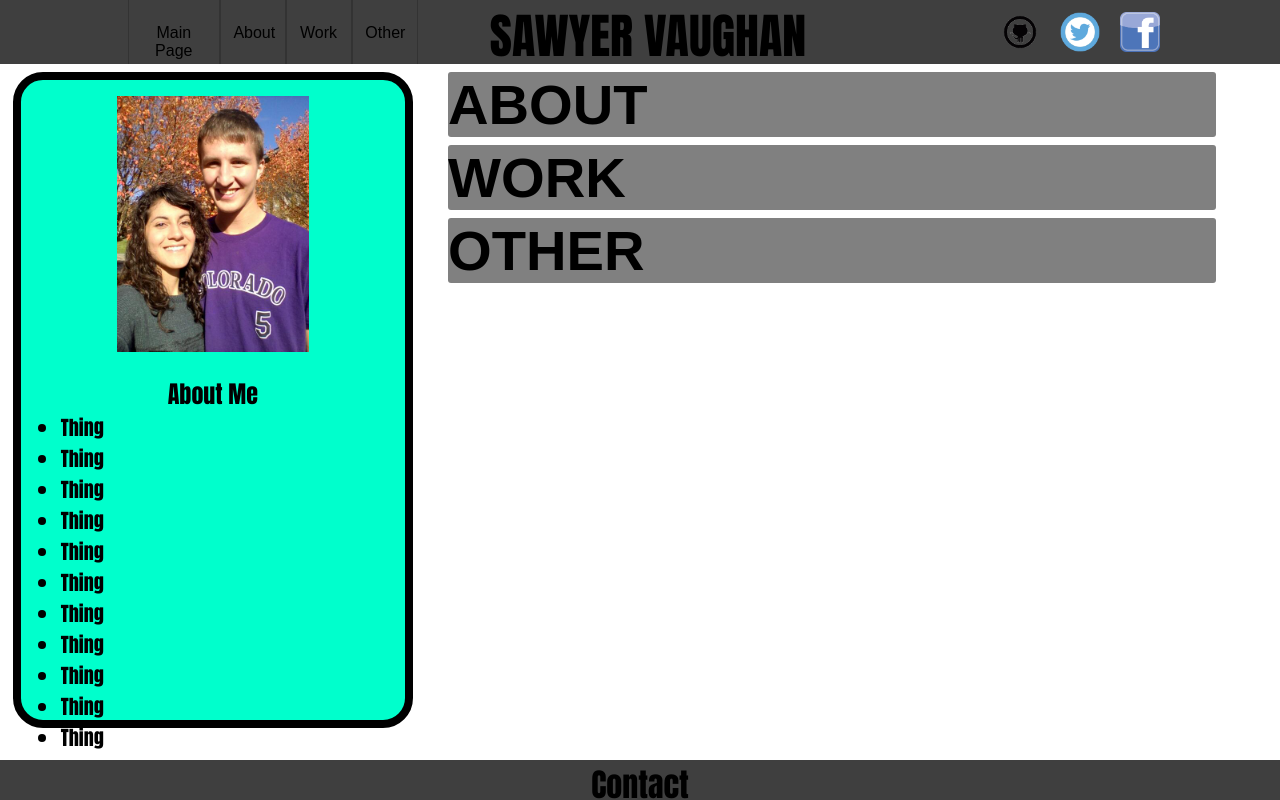
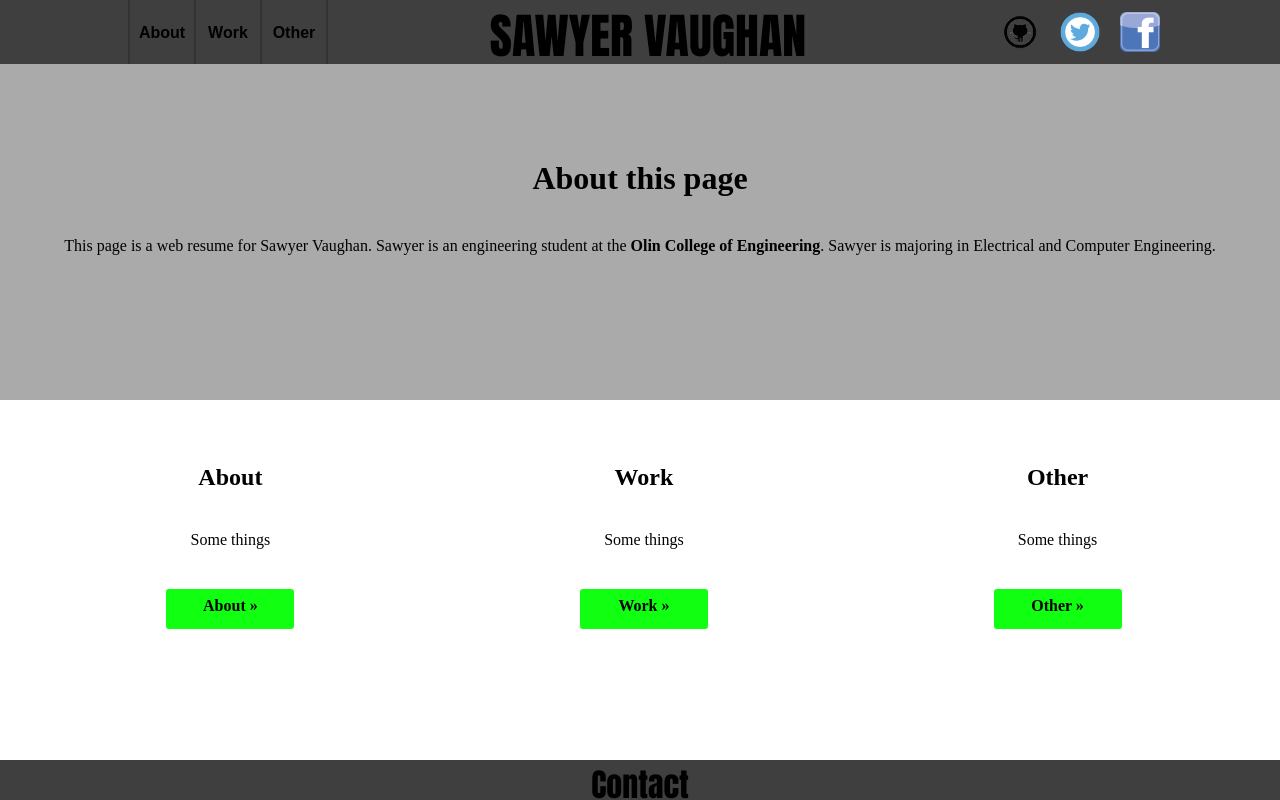
Before and after one commit to runnersaw/runnersaw.github.io, a PHP site: page / in a window 1280 px wide. Run offline with PHP 8.4, Linux system fonts and the light colour scheme; some libraries are stand-ins or nearby versions.

Commit message:
Lots of formatting changes

```diff
--- a/index.html
+++ b/index.html
@@ -9,8 +9,7 @@
 <body>
 	<div id="container">
 		<div id="header">
-			<div id='mainpage' class='navbar'><a href="index.html" class='navbar-link'>Main Page</a></div>
-			<div id='about' class='navbar'><a href="about.html" class='navbar-link'>About</a></div>
+			<div id='about' class='navbar'><a href="index.html" class='navbar-link'>About</a></div>
 			<div id='work' class='navbar'><a href="work.html" class='navbar-link'>Work</a></div>
 			<div id='other' class='navbar'><a href="other.html" class='navbar-link'>Other</a></div>
 			<div id='title'>SAWYER VAUGHAN</div>
@@ -24,43 +23,50 @@
 				<img id="github" src="github.png"/>
 			</a>
 		</div>
-		<div id="sidebar">
-			<img id="pic" src="OlinF2013.jpg"/>
-			<p>About Me</p>
-			<ul>
-				<li>Thing</li>
-				<li>Thing</li>
-				<li>Thing</li>
-				<li>Thing</li>
-				<li>Thing</li>
-				<li>Thing</li>
-				<li>Thing</li>
-				<li>Thing</li>
-				<li id="Thing">Thing</li>
-				<li id="thing2">Thing</li>
-				<li>Thing</li>
-			</ul>
+		<div id='top'>
+			<div id='top-title'>
+				<h1 style='text-align:center;'>About this page</h1>
+			</div>
+			<div id='top-text'>
+				<p style='text-align:center;'>This page is a web resume for Sawyer Vaughan. Sawyer is an engineering student at the <a href="http://www.olin.edu" target="_blank">Olin College of Engineering</a>. Sawyer is majoring in Electrical and Computer Engineering. </p>
+			</div>
+		</div>
+		<div id='bottom'>
+			<div class='bottom'>
+				<div class='bottom-title'>
+					<h2 style="text-align:center">About</h2>
+				</div>
+				<div class='bottom-text'>
+					<p style='text-align:center'>Some things</p>
+				</div>
+				<div class='bottom-botton'>
+					<a href="about.html"style='text-align:center'>About &#187</a>
+				</div>
+			</div>
+			<div class='bottom'>
+				<div class='bottom-title'>
+					<h2 style="text-align:center">Work</h2>
+				</div>
+				<div class='bottom-text'>
+					<p style='text-align:center'>Some things</p>
+				</div>
+				<div class='bottom-botton'>
+					<a href="work.html"style='text-align:center'>Work &#187</a>
+				</div>
+			</div>
+			<div class='bottom'>
+				<div class='bottom-title'>
+					<h2 style="text-align:center">Other</h2>
+				</div>
+				<div class='bottom-text'>
+					<p style='text-align:center'>Some things</p>
+				</div>
+				<div class='bottom-botton'>
+					<a href="other.html"style='text-align:center'>Other &#187</a>
+				</div>
+			</div>
 		</div>
 		<div id="footer">Contact</div>
-		<div id="right">
-			<h3 class="accordion">ABOUT</h3>
-            <div>
-                <p class="accordioninside">I'm the first section!</p>
-            </div>
-            <h3 class="accordion">WORK</h3>
-            <div>
-                <p class="accordioninside">
-                	<video width ="427" height ="240" controls>
-                		<source src="carl.mp4" type="video/mp4">
-                	Your browser does not support video.
-                	</video>
-                </p>
-            </div>
-            <h3 class="accordion">OTHER</h3>
-            <div>
-                <p class="accordioninside">I'm the 3 section!</p>
-            </div>
-		</div>
 	</div>
 <script type="text/javascript" src="script.js"></script>
 </body>
--- a/other.html
+++ b/other.html
@@ -9,8 +9,7 @@
 <body>
 	<div id="container">
 		<div id="header">
-			<div id='mainpage' class='navbar'><a href="index.html" class='navbar-link'>Main Page</a></div>
-			<div id='about' class='navbar'><a href="about.html" class='navbar-link'>About</a></div>
+			<div id='about' class='navbar'><a href="index.html" class='navbar-link'>About</a></div>
 			<div id='work' class='navbar'><a href="work.html" class='navbar-link'>Work</a></div>
 			<div id='other' class='navbar'><a href="other.html" class='navbar-link'>Other</a></div>
 			<div id='title'>SAWYER VAUGHAN</div>
@@ -26,6 +25,7 @@
 		</div>
 
 
+		<div id="footer">Contact</div>
 <script type="text/javascript" src="script.js"></script>
 </body>
 </html>
--- a/resume.css
+++ b/resume.css
@@ -18,7 +18,7 @@ z-index:100;
 }
 
 #title {
-	width:36vw;
+	width:50vw;
 	position:relative;
 	top:0;
 	margin-left: 0;
@@ -27,13 +27,8 @@ z-index:100;
 	text-align: center;
 }
 
-#mainpage {
+#about {
 	margin-left: 10vw;
-	width:5vw;
-	text-align: center;
-}
-
-#about {
 	width:3vw;
 	text-align: center;
 }
@@ -46,14 +41,14 @@ z-index:100;
 #other {
 	width:3vw;
 	text-align: center;
+	border-right: 2px solid #333333;
 }
 
 .navbar {
 	height:2vh;
 	position:relative;
 	text-align: left;
-	border-left: 1px solid #333333;
-	border-right: 1px solid #333333;
+	border-left: 2px solid #333333;
 	top:0;
 	font-size:2vh;
 	display: inline-block;
@@ -107,18 +102,21 @@ height: 80vh;
 }
 
 a:link {
+	font-weight:bold;
 	color:#000000;
-	text-decoration:underline;
+	text-decoration: none;
 }
 a:visited {
-	color:#333333;
+	color:#555555;
 	text-decoration:none;
 }
 a:hover {
+	font-weight:bold;
 	color:#0000AA;
 	text-decoration:underline;
 }
 a:active {
+	font-weight:bold;
 	color:#0000FF;
 	text-decoration:underline;
 }
@@ -262,3 +260,78 @@ font-size: .5em;
 	float:right;
 	clear: right;
 }
+
+#top {
+	background-color: #AAAAAA;
+	position:absolute;
+	top:8vh;
+	left:0;
+	width: 100vw;
+	height:42vh;
+}
+
+#top-title {
+	margin-top: 12vh;
+	left:0;
+	width: 100vw;
+}
+
+#top-text {
+	margin-top: 5vh;
+	width: 100vw;
+}
+
+#bottom {
+	position: absolute;
+	top:50vh;
+	left:0;
+	width:100vw;
+	height:45vh;
+}
+
+.bottom {
+	display: inline-block;
+	margin-left: 4vw;
+	width: 28vw;
+	height:45vh;
+}
+
+.bottom-title {
+	width: 100%;
+	margin-top: 8vh;
+}
+
+.bottom-text {
+	width: 100%;
+	margin-top: 5vh;
+}
+
+div.navbar a {
+    position: absolute;
+    width: 100%;
+    height: 100%;
+    top: 3vh;
+    left: 0;
+    z-index: 10;
+}
+
+div.bottom-botton a {
+    position: absolute;
+    width: 100%;
+    height: 100%;
+    top: 0;
+    left: 0;
+    z-index: 10;
+    padding-top: 1vh;
+}
+
+.bottom-botton {
+	position:relative;
+	width: 10vw;
+	height: 5vh;
+	margin-top: 5vh;
+	background-color: #11ff11;
+	border-radius: 3px;
+	margin-left: auto;
+	margin-right: auto;
+}
--- a/script.js
+++ b/script.js
@@ -18,4 +18,7 @@ $(document).ready(function() {
   $('#basketball').click(function() {
     $('#content-container').load('basketball.html')
   })
+  $('#stocks').css( 'cursor', 'pointer' );
+  $('#basketball').css( 'cursor', 'pointer' );
+  $('#robot').css( 'cursor', 'pointer' );
 });
--- a/work.html
+++ b/work.html
@@ -9,8 +9,7 @@
 <body>
 <div id="container">
 	<div id="header">
-		<div id='mainpage' class='navbar'><a href="index.html" class='navbar-link'>Main Page</a></div>
-		<div id='about' class='navbar'><a href="about.html" class='navbar-link'>About</a></div>
+		<div id='about' class='navbar'><a href="index.html" class='navbar-link'>About</a></div>
 		<div id='work' class='navbar'><a href="work.html" class='navbar-link'>Work</a></div>
 		<div id='other' class='navbar'><a href="other.html" class='navbar-link'>Other</a></div>
 		<div id='title'>SAWYER VAUGHAN</div>
@@ -30,6 +29,8 @@
 		<div id='basketball' class='work-nav-left'>Basketball Simulation</div>
 	</div>
 	<div id='content-container'></div>
+
+	<div id="footer">Contact</div>
 <div>
 <script type="text/javascript" src="script.js"></script>
 </body>
```
